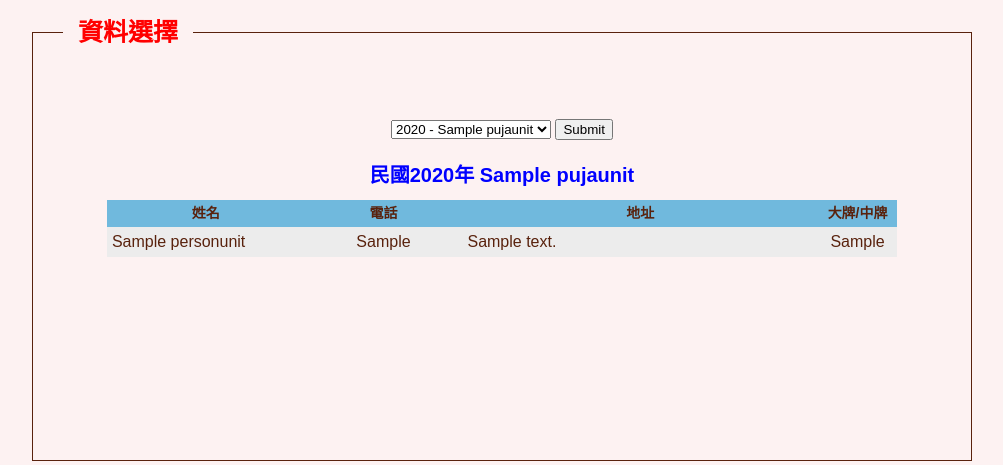
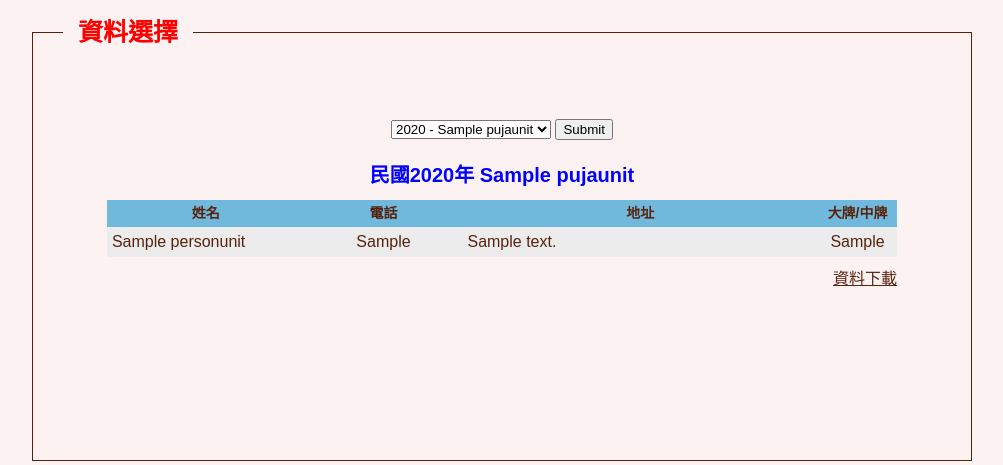
Before and after one commit to chang861224/temple_contact, a Django app: page /index/1 in a window 1280 px wide. Shown: the part 238-703 px from the top of the page, without its empty margins (138-1141 px from the left). Run offline with Django 4.2, Linux system fonts and the light colour scheme; tables that the repository leaves empty hold one stand-in row (values such as "Sample post").

Commit message:
download link

```diff
--- a/static/css/index.css
+++ b/static/css/index.css
@@ -69,3 +69,10 @@
 .data-table tr:nth-child(2n){
     background-color: rgb(236, 236, 236);
 }
+
+.download{
+    position: relative;
+    right: 5%;
+    text-align: right;
+    text-decoration: underline;
+}
--- a/templates/index.html
+++ b/templates/index.html
@@ -54,5 +54,9 @@
             {% endfor %}
         </table>
     </div>
+
+    {% if pujaid != None %}
+    <p class="download"><a href="/download/{{ pujaid }}">資料下載</a></p>
+    {% endif %}
 </div>
 {% endblock %}
```
